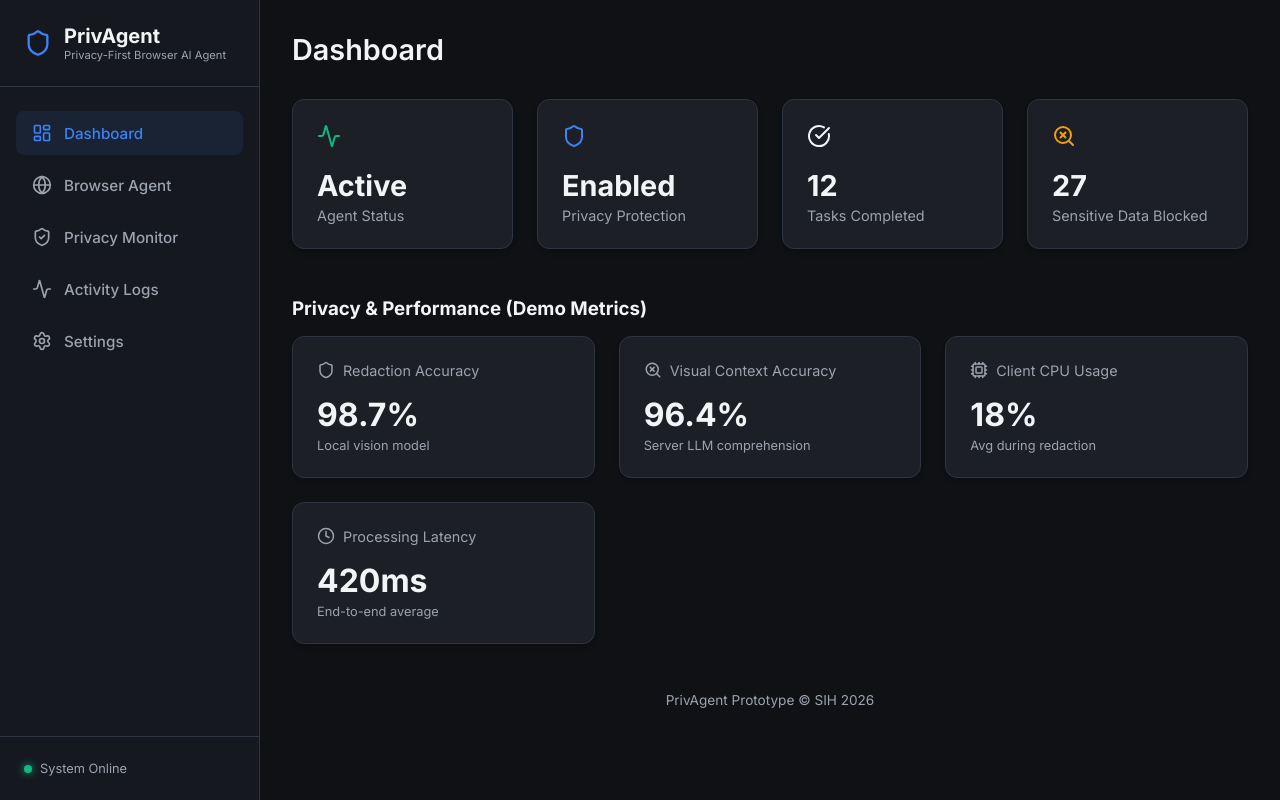
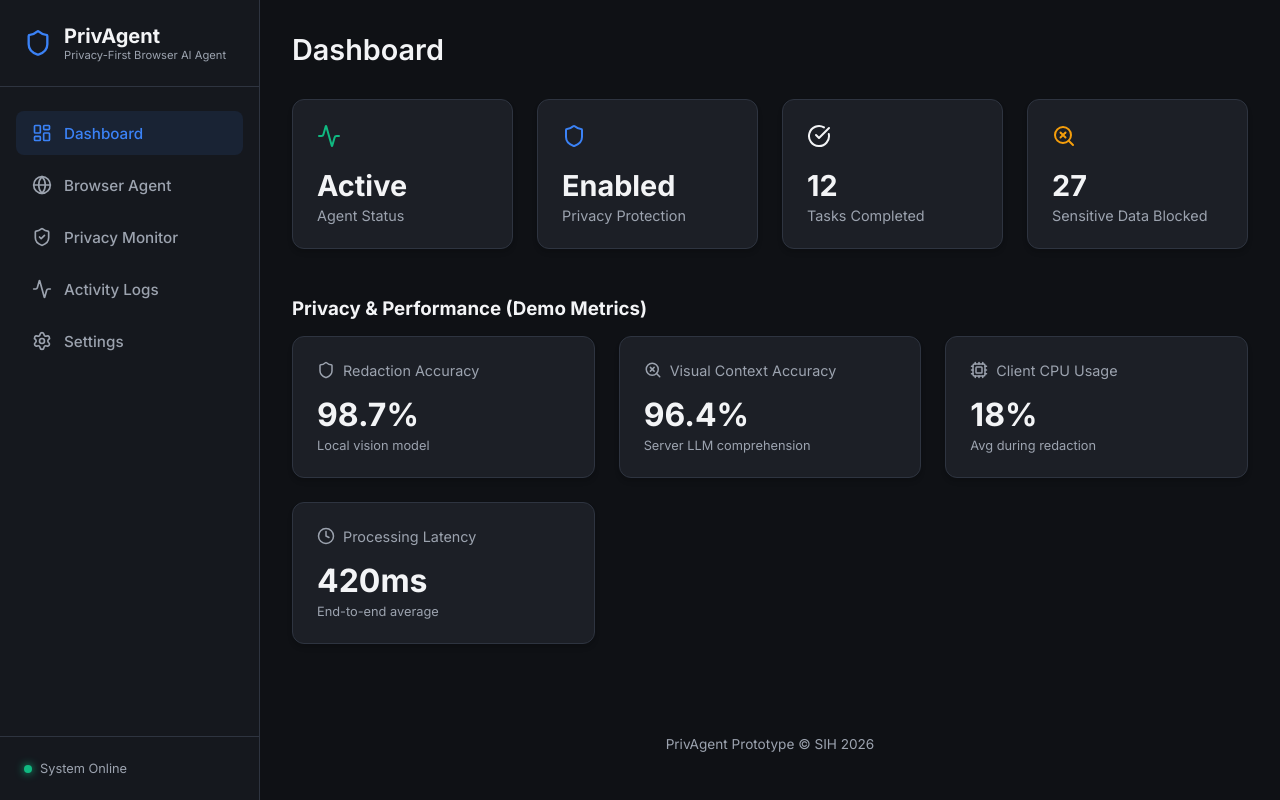
Before and after one commit to vaibhavpokhriyal13/demo, a React (Vite) app: page / in a window 1280 px wide. Both pictures are taken after a click on the button "Dashboard". Built offline with nearby package versions, Linux system fonts and the light colour scheme.

Commit message:
Ensure footer is properly positioned at bottom in both views

```diff
--- a/src/App.jsx
+++ b/src/App.jsx
@@ -30,7 +30,7 @@ function App() {
       <main className="main-content">
         <div className="page-content">
           {renderContent()}
-          <footer style={{ marginTop: '3rem', textAlign: 'center', color: 'var(--text-muted)', fontSize: '0.85rem', paddingBottom: '1rem' }}>
+          <footer style={{ marginTop: 'auto', paddingTop: '2rem', textAlign: 'center', color: 'var(--text-muted)', fontSize: '0.85rem', paddingBottom: '1rem' }}>
             PrivAgent Prototype &copy; SIH 2026
           </footer>
         </div>
--- a/src/index.css
+++ b/src/index.css
@@ -63,6 +63,8 @@ body {
   flex-grow: 1;
   padding: 2rem;
   overflow-y: auto;
+  display: flex;
+  flex-direction: column;
 }
 
 @media (max-width: 768px) {
--- a/src/pages/BrowserAgentPage.module.css
+++ b/src/pages/BrowserAgentPage.module.css
@@ -2,7 +2,7 @@
   display: flex;
   flex-direction: column;
   gap: 1.5rem;
-  height: 100%;
+  flex-grow: 1;
 }
 
 .header {
```
